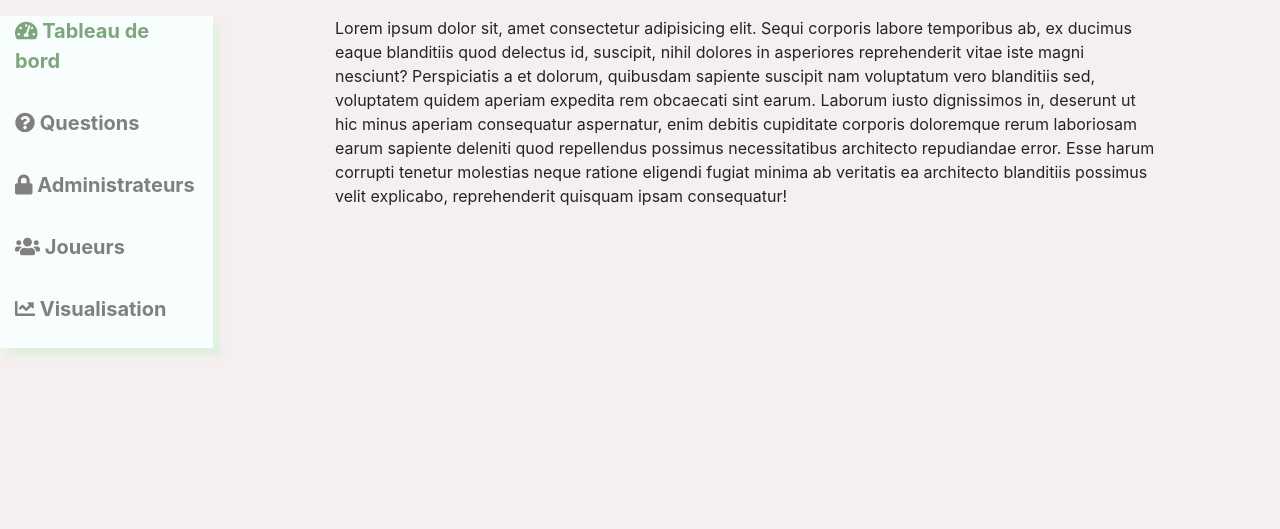
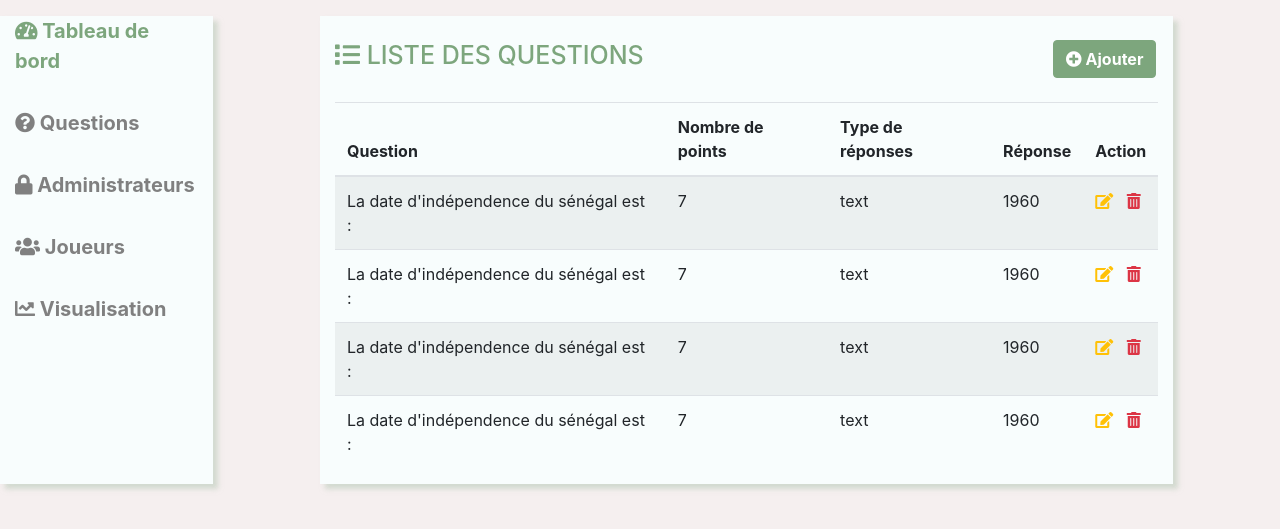
Before and after one commit to TokooDev/abdoulayeSall, a PHP site: page /admin-home.php?page=questions in a window 1280 px wide. Shown: the part 104-633 px from the top of the page. Run offline with PHP 8.4, Linux system fonts and the light colour scheme; some libraries are stand-ins or nearby versions.

Commit message:
US3 : intégration de l'interface admin

```diff
--- a/quizzSaDb/admin-home.php
+++ b/quizzSaDb/admin-home.php
@@ -43,7 +43,7 @@
                     <li class="mb-3"><a class="nav-link" href="admin-home.php?page=stats"><i class="fas fa-chart-line"></i> Visualisation</span></a></li>
                 </ul>
               </div>
-              <div class="col-lg-8 offset-1">
+              <div class="col-lg-8 offset-1 nav-section">
                 <?php
                     if (isset($_GET["page"])) {
                         include($_GET['page'].'.php');
--- a/quizzSaDb/css/style.css
+++ b/quizzSaDb/css/style.css
@@ -84,7 +84,7 @@ body{
 }
 .nav-section{
   background-color: #F8FDFD;
-  box-shadow: 7px 8px 5px 0px rgba(209,240,211,0.56);
+  box-shadow: 5px 5px 5px 0px rgba(183, 202, 184, 0.56);
 }
 .nav-title{
   font-size: 20px;
@@ -99,9 +99,17 @@ body{
 .nav-link:hover{
   color: #7da67d;
 }
-.nav-text{
-  position: relative;
-  bottom: 5px !important;
-  font-size: 16px;
-  font-weight: bold;
+.title-green{
+  color: #7da67d;
+  font-size: 25px;
 }
+border-greeen{
+  border: 1px solid #7da67d;
+}
+.btn-plus{
+  color: #7da67d;
+  font-size: 19px;
+}
+.btn-plus:hover{
+  color: #7da67d;
+}
--- a/quizzSaDb/questions.php
+++ b/quizzSaDb/questions.php
@@ -1 +1,114 @@
-Lorem ipsum dolor sit, amet consectetur adipisicing elit. Sequi corporis labore temporibus ab, ex ducimus eaque blanditiis quod delectus id, suscipit, nihil dolores in asperiores reprehenderit vitae iste magni nesciunt? Perspiciatis a et dolorum, quibusdam sapiente suscipit nam voluptatum vero blanditiis sed, voluptatem quidem aperiam expedita rem obcaecati sint earum. Laborum iusto dignissimos in, deserunt ut hic minus aperiam consequatur aspernatur, enim debitis cupiditate corporis doloremque rerum laboriosam earum sapiente deleniti quod repellendus possimus necessitatibus architecto repudiandae error. Esse harum corrupti tenetur molestias neque ratione eligendi fugiat minima ab veritatis ea architecto blanditiis possimus velit explicabo, reprehenderit quisquam ipsam consequatur!
+<div class="row">
+    <div class="col-12 mt-4">
+        <div class="row">
+            <div class="col-10">
+                <h5 class="title-green"> <i class="fas fa-list"></i> LISTE DES QUESTIONS</h5>
+            </div>
+            <div class="col-2">
+                <button type="button" class="btn btn-success btn-green" data-toggle="modal" data-target="#addQuestion"><i class="fas fa-plus-circle"></i> Ajouter</button>
+            </div>
+        </div>
+    </div>
+    <div class="col-12 mt-4">
+    <table class="table table-striped">
+  <thead>
+    <tr>
+      <th scope="col">Question</th>
+      <th scope="col">Nombre de points</th>
+      <th scope="col">Type de réponses</th>
+      <th scope="col">Réponse</th>
+      <th scope="col">Action</th>
+    </tr>
+  </thead>
+  <tbody>
+    <tr>
+      <td>La date d'indépendence du sénégal est :</td>
+      <td>7</td>
+      <td>text</td>
+      <td>1960</td>
+      <td><a href="#" class="text-warning"><i class="fa fa-edit"></i></a>&nbsp;&nbsp;
+      <a href="#" class="text-danger"><i class="fas fa-trash-alt"></i></a></td>
+    </tr>
+    <tr>
+      <td>La date d'indépendence du sénégal est :</td>
+      <td>7</td>
+      <td>text</td>
+      <td>1960</td>
+      <td><a href="#" class="text-warning"><i class="fa fa-edit"></i></a>&nbsp;&nbsp;
+      <a href="#" class="text-danger"><i class="fas fa-trash-alt"></i></a></td>
+    </tr>
+    <tr>
+      <td>La date d'indépendence du sénégal est :</td>
+      <td>7</td>
+      <td>text</td>
+      <td>1960</td>
+      <td><a href="#" class="text-warning"><i class="fa fa-edit"></i></a>&nbsp;&nbsp;
+      <a href="#" class="text-danger"><i class="fas fa-trash-alt"></i></a></td>
+    </tr>
+    <tr>
+      <td>La date d'indépendence du sénégal est :</td>
+      <td>7</td>
+      <td>text</td>
+      <td>1960</td>
+      <td><a href="#" class="text-warning"><i class="fa fa-edit"></i></a>&nbsp;&nbsp;
+      <a href="#" class="text-danger"><i class="fas fa-trash-alt"></i></a></td>
+    </tr>
+  </tbody>
+</table>
+    </div>
+</div>
+<!-- Modal -->
+<div class="modal" id="addQuestion" data-backdrop="static" data-keyboard="false" tabindex="-1" role="dialog" aria-labelledby="addQuestionLabel" aria-hidden="true">
+  <div class="modal-dialog modal-dialog-scrollable">
+    <div class="modal-content">
+      <div class="modal-header">
+        <h5 class="modal-title title-green" id="addQuestionLabel"><i class="fas fa-plus-square"></i> CREATION DE QUESTION</h5>
+        <button type="button" class="close" data-dismiss="modal" aria-label="Close">
+          <span aria-hidden="true">&times;</span>
+        </button>
+      </div>
+      <div class="modal-body">
+      <div class="row">
+          <div class="col-3">
+              <h5 class="text-secondary mt-1"><label for="question">Question</label></h5>
+          </div>
+          <div class="col-9">
+              <input type="text" id="question" name="question" class="form-control" placeholder="Tapez la question">
+          </div>
+      </div>
+      <div class="row mt-4">
+          <div class="col-6">
+             <h5 class="text-secondary mt-1"><label for="nbrPoint">Nombre de points</label></h5>
+          </div>
+          <div class="col-4">
+             <input type="number" id="nbrPoint" name="nbrPoint" class="form-control">
+          </div>
+      </div>
+      <div class="row mt-4">
+          <div class="col-5">
+              <h5 class="text-secondary mt-1"><label for="type">Type de réponse</label></h5>
+          </div>
+          <div class="col-5">
+                <div class="form-group">
+                <select class="form-control" id="type">
+                    <option value="">Séléctionner</option>
+                    <option value="text">Texte</option>
+                    <option value="unique">Unique</option>
+                    <option value="multiple">Multiple</option>
+                </select>
+                </div>
+          </div>
+          <div class="col-2">
+                <a class="btn-plus" href="#" name="nbrInput"><i class="fas fa-2x fa-plus-square"></i>
+                </a>
+          </div>
+      <div class="row mt-4">
+          <div class="col-4 offset-2">
+             <input class="btn btn-success btn-green" name="valider" type="submit" value="Enregistrer">
+          </div>
+      </div>
+      </div>
+      </div>
+    </div>
+  </div>
+</div>
```
